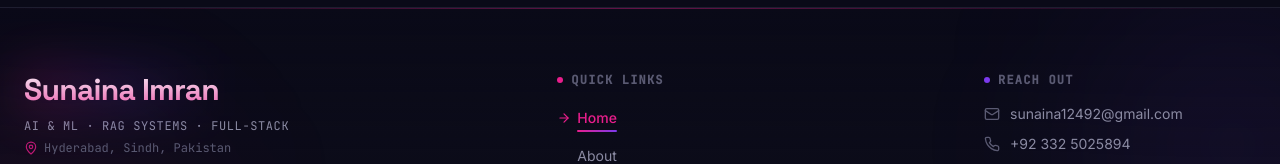
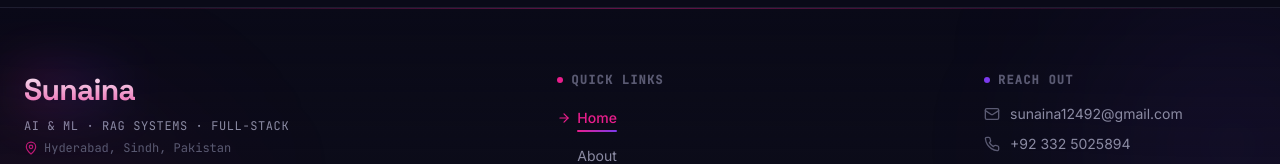
Before and after one commit to Sunaina-Imran/sunaina_portfolio, a React (Vite) app: page / in a window 1280 px wide. Shown: the part 10091-10255 px from the top of the page. Built offline with nearby package versions, Linux system fonts and the light colour scheme; no server answers.

Commit message:
feat: update footer branding from 'Sunaina Imran' to 'Sunaina'

```diff
--- a/src/components/Footer.tsx
+++ b/src/components/Footer.tsx
@@ -71,7 +71,7 @@ export default function Footer() {
               <div className="relative inline-block">
                 <div className="absolute -inset-2 rounded-2xl bg-gradient-to-r from-accent/25 via-accent-violet/20 to-transparent blur-xl opacity-70 pointer-events-none" />
                 <h3 className="relative font-display text-2xl sm:text-3xl font-bold tracking-tight text-ink">
-                  <span className="hero-heading">{profile.name}</span>
+                  <span className="hero-heading">Sunaina</span>
                 </h3>
               </div>
 
```
